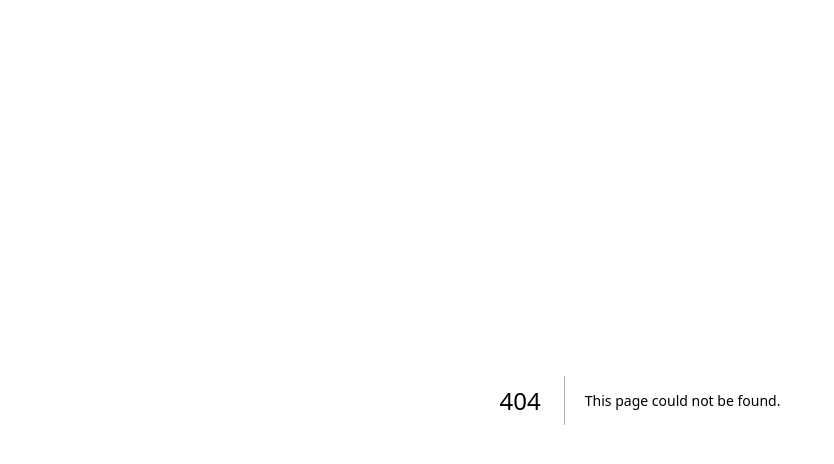
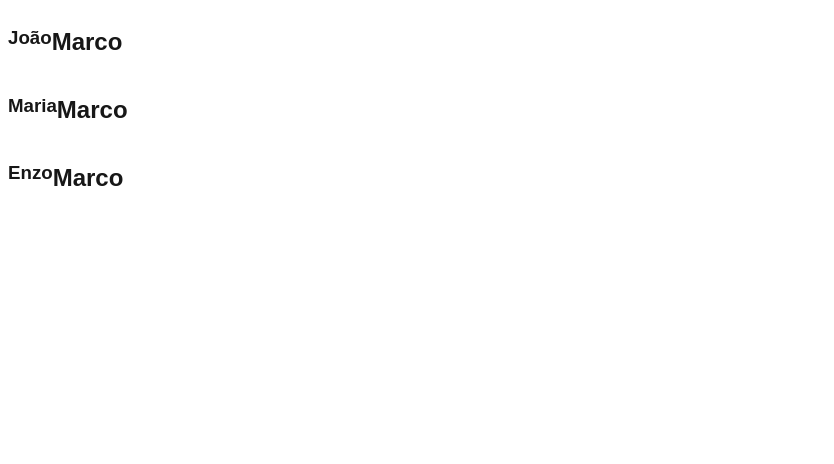
Before and after one commit to munhozotavio/learning, a Next.js app in the folder learning-next/: page /communication/direct in a window 1280 px wide. Before the commit this address had no page. Shown: the top 464 px of the page, without its empty margins (0-834 px from the left). Built offline with nearby package versions, Linux system fonts and the light colour scheme.

Commit message:
direct communication

```diff
--- /dev/null
+++ b/learning-next/components/direct/Children.jsx
@@ -0,0 +1,8 @@
+export default function ChildrenObj(props){
+  return(
+    <div style={{display:"flex", alignItem:"center"}}>
+      <h3>{props.name}</h3>
+      <h2>{props.family}</h2>
+    </div>
+  )
+}
--- /dev/null
+++ b/learning-next/components/direct/Parent.jsx
@@ -0,0 +1,11 @@
+import ChildrenObj from "./Children";
+
+export default function ParentObj(props){
+  return(
+    <div>
+      <ChildrenObj name="João" family={props.family}/>
+      <ChildrenObj name="Maria" family={props.family}/>
+      <ChildrenObj {...props} name="Enzo" />
+    </div>
+  )
+}
--- /dev/null
+++ b/learning-next/pages/communication/direct.jsx
@@ -0,0 +1,9 @@
+import ParentObj from "../../components/direct/Parent";
+
+export default function direct(){
+  return(
+    <div>
+      <ParentObj family="Marco"/>
+    </div>
+  )
+}
```
